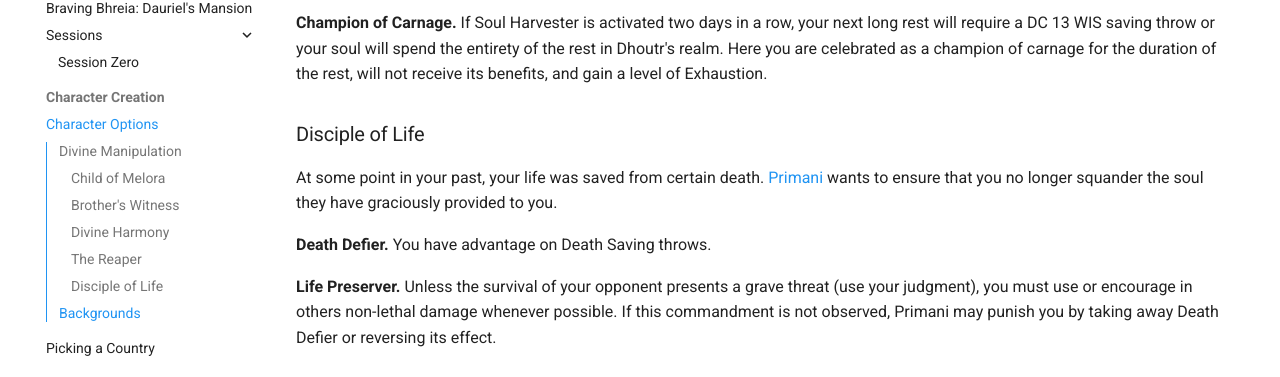
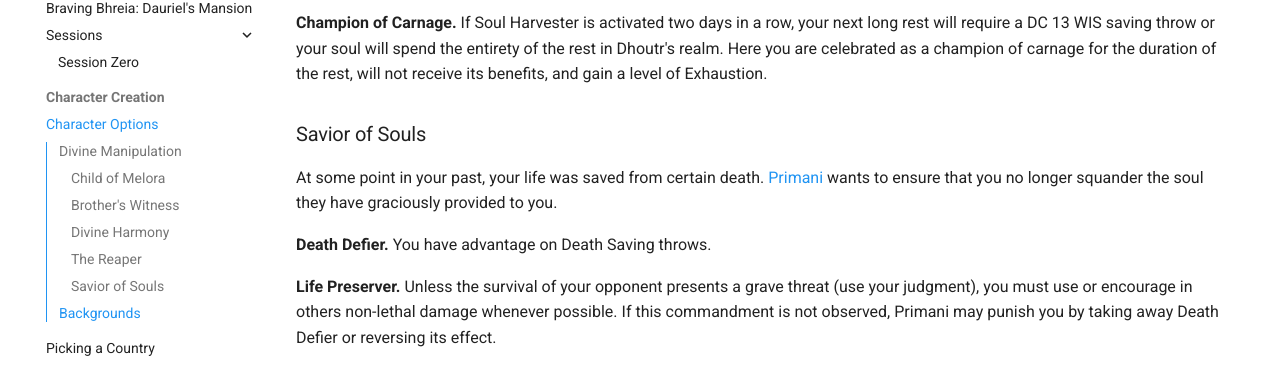
Before and after one commit to EddyLuten/bhreia.com, an MkDocs documentation site: the page built from docs/character-creation/character-options.md, in a window 1280 px wide and 900 px high, scrolled down 1045 px. Shown: the part 344-721 px from the top of the window. Built offline with MkDocs 1.6.1 and Material for MkDocs 9.7.7, drawn with Linux system fonts in a browser that asks for light colours; comment, search, counter and statistics services are not loaded.

Commit message:
Rename 'Disciple of Life' to 'Savior of Souls due to existing traits

```diff
--- a/docs/character-creation/character-options.md
+++ b/docs/character-creation/character-options.md
@@ -53,7 +53,7 @@ Your skills in sending spirits to [Dhoutr's](../deities/dhoutr.md) realm have no
 **Champion of Carnage.** If Soul Harvester is activated two days in a row, your next long rest will require a DC 13 WIS saving throw or your soul will spend the entirety of the rest in Dhoutr's realm. Here you are celebrated as a champion of carnage for the duration of the rest, will not receive its benefits, and gain a level of Exhaustion.
 {:.stat}
 
-### Disciple of Life {:.stats}
+### Savior of Souls {:.stats}
 
 At some point in your past, your life was saved from certain death. [Primani](../deities/primani.md) wants to ensure that you no longer squander the soul they have graciously provided to you.
 {:.stat}
```
